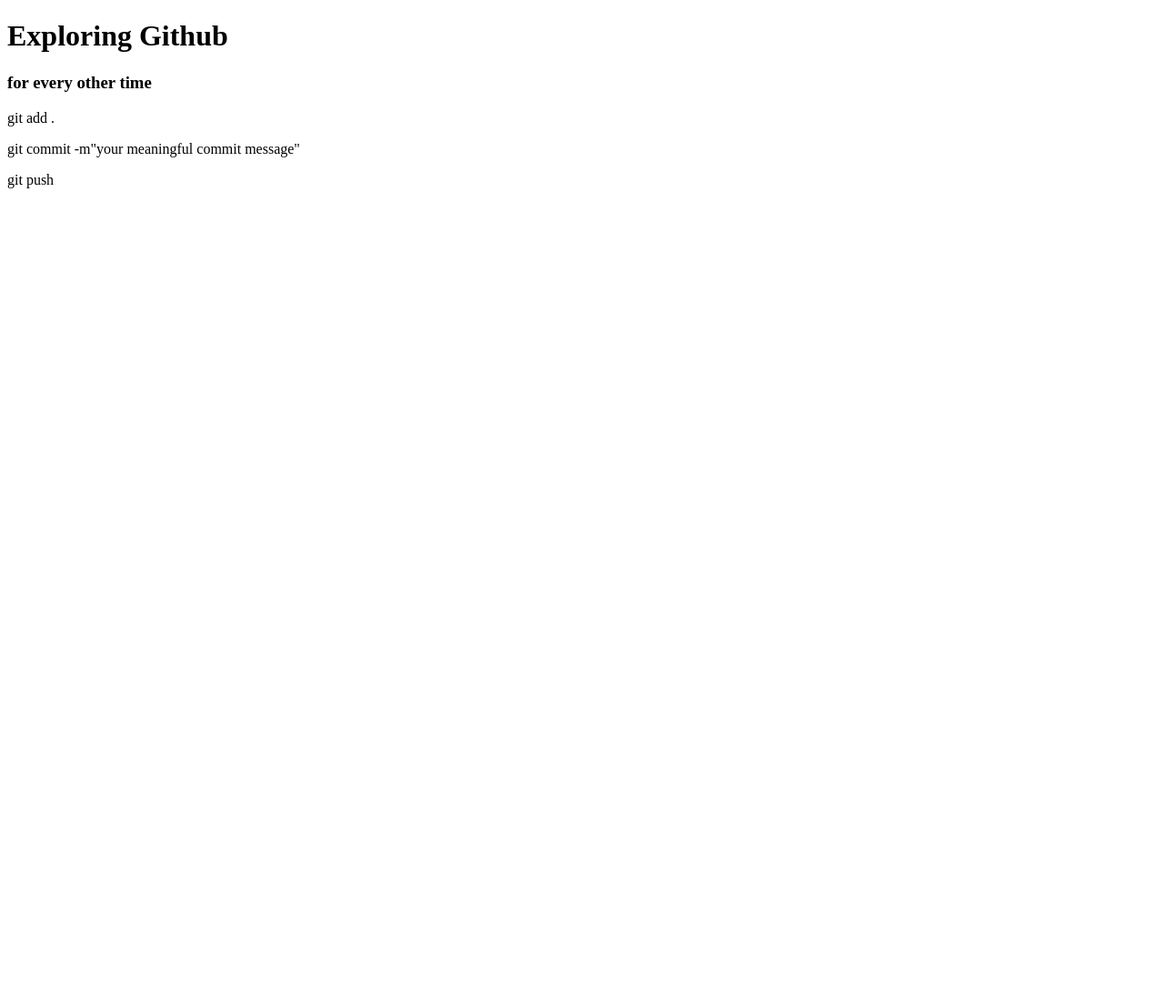
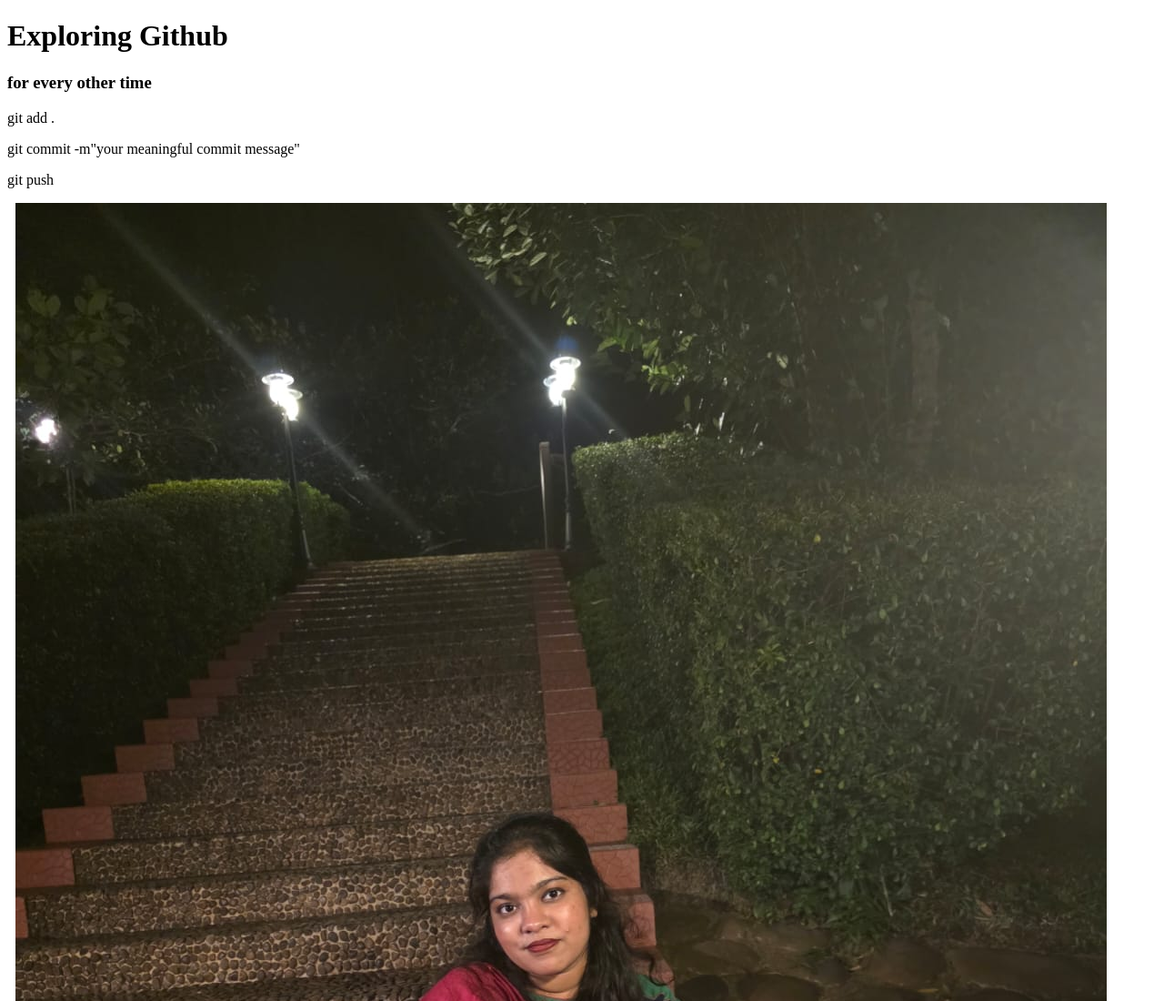
Before and after one commit to tanjilamahmud2001-ops/my-second-github, a plain HTML site: page index.html in a window 1280 px wide. Shown: the top 1100 px of the page at 91% size. Before the commit the page ends 800 px from the top, so only its background shows below. Drawn offline with Linux system fonts and the light colour scheme.

Commit message:
displaying image and added the about html file

```diff
--- a/index.html
+++ b/index.html
@@ -13,5 +13,6 @@
         <p>git commit -m"your meaningful commit message"</p>
 <p>git push</p>
 </div>
+><img src="images/WhatsApp Image 2025-09-07 at 21.23.12_8b9f74d7.jpg" alt="">
 </body>
 </html>
```
Also changed, not shown: about.html (added), images/WhatsApp Image 2025-09-07 at 21.23.12_8b9f74d7.jpg (added).
